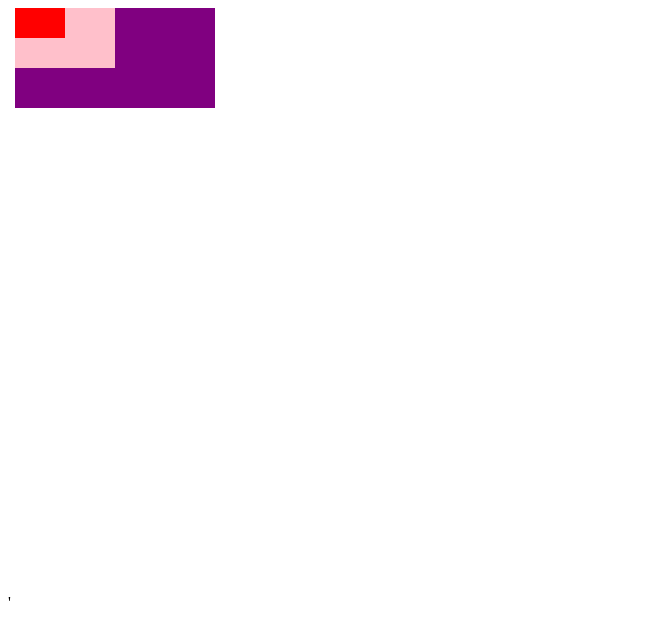
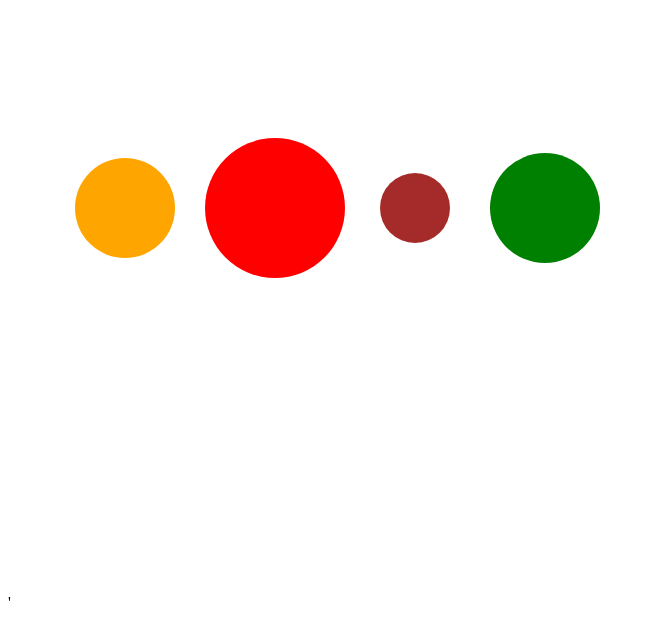
Before and after one commit to faltherr/d3_basics, a plain HTML site: page index.html in a window 1280 px wide. Shown: the whole page, without its empty margins (0-655 px from the left). Drawn offline with nearby package versions, Linux system fonts and the light colour scheme.

Commit message:
Using data in an external json file along with .enter to render to dom based on data.

```diff
--- a/index.html
+++ b/index.html
@@ -9,7 +9,7 @@
 <body>
     <div class='canvas'>'
         <svg width='600' height='600'>
-            <rect></rect>
+            <!-- <rect></rect> -->
         </svg>
     </div>
 
--- a/index.js
+++ b/index.js
@@ -1,30 +1,25 @@
-// d3 expects data in an array format
-const data = [
-    {width:200,height:100, fill:'purple'},
-    {width:100,height:60, fill:'pink'},
-    {width:50,height:30, fill:'red'}
-]
+// select svg container first
 
-// get a reference to the svg first almost always
 const svg = d3.select('svg')
 
-// Join data to rects
-const rects = svg.selectAll('rect')
-    // join data to the element
-    // on the rect's props there is a __data__ that is given the data we specified
-    .data(data)
+// This is an asynchronous function so it returns a promise
+d3.json('planets.json').then( data => {
 
-// Add attrs to rects ALREADY in the dom
-rects.attr('width', (d, i, n) => d.width)
-    .attr('height', d => d.height)
-    .attr('fill', d => d.fill);
+    const circles = svg.selectAll('circle')
+        .data(data);
+    // Add attrs to circles already in dom
+    // Update circles in DOM
+    circles.attr('cy', 200)
+        .attr('cx', d => d.distance)
+        .attr('r', d=> d.radius)
+        .attr('fill', d=> d.fill);
 
-
-//d3 sees we have virtual elements that need to be rendered
-//This updates the stuff that has yet to enter the DOM
-// append the enter selection to the dom
-rects.enter()
-    .append('rect')
-    .attr('width', (d, i, n) => d.width)
-    .attr('height', d => d.height)
-    .attr('fill', d => d.fill);
+    // Append the enter selection to the DOM
+    circles.enter()
+        .append('circle')
+        .attr('cy', 200)
+        .attr('cx', d => d.distance)
+        .attr('r', d=> d.radius)
+        .attr('fill', d=> d.fill);
+    //End of the .then
+})
--- /dev/null
+++ b/planets.json
@@ -0,0 +1,22 @@
+[
+    {
+      "radius": 50,
+      "distance": 110,
+      "fill": "orange"
+    },
+    {
+      "radius": 70,
+      "distance": 260,
+      "fill": "red"
+    },
+    {
+      "radius": 35,
+      "distance": 400,
+      "fill": "brown"
+    },
+    {
+      "radius": 55,
+      "distance": 530,
+      "fill": "green"
+    }
+  ]
```
